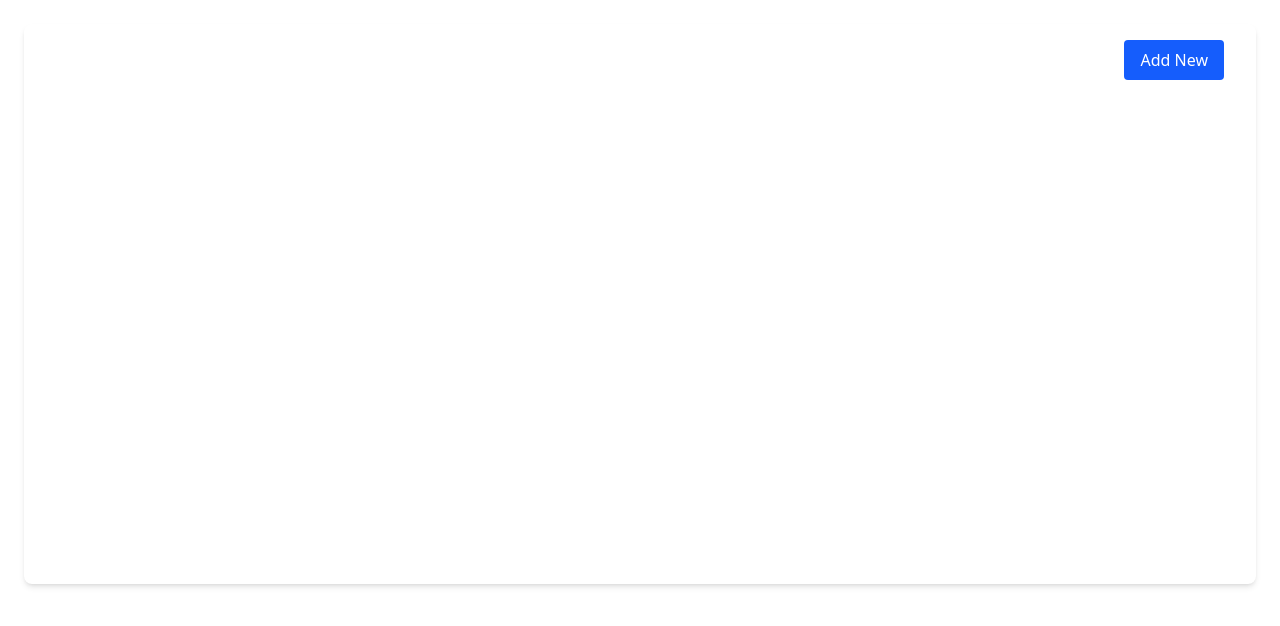
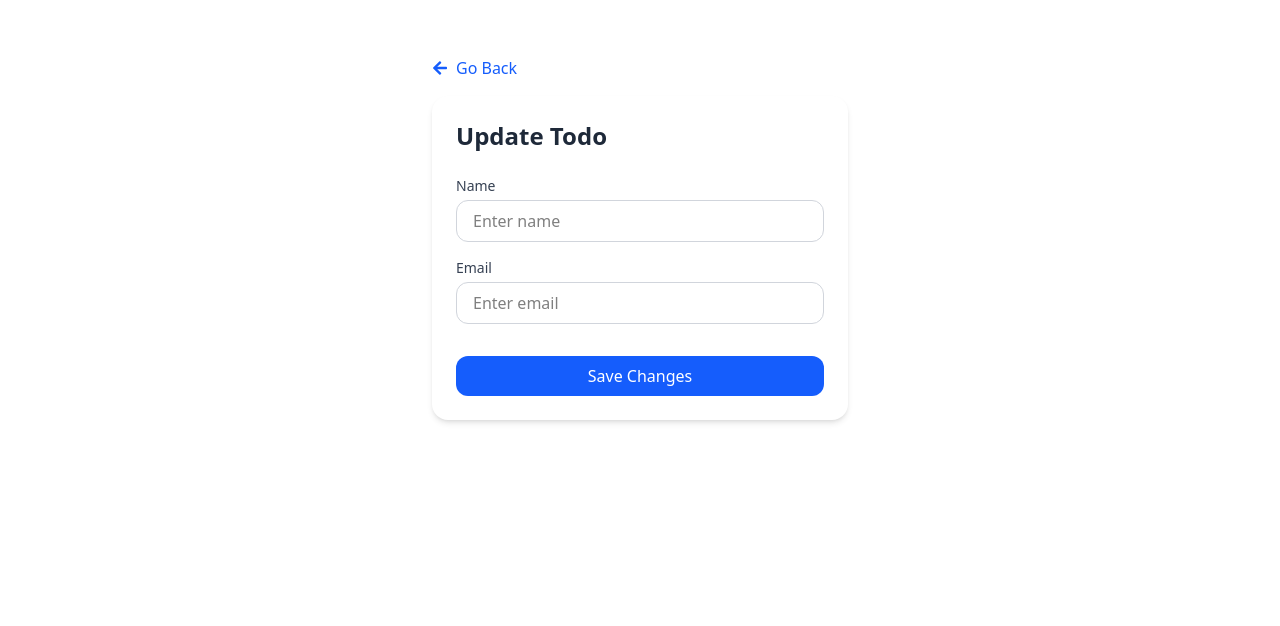
Before and after one commit to goni715/todo-front-with-mysql, a React (Vite) app: page /todo/1 in a window 1280 px wide. Shown: the top 626 px of the page. Built offline with nearby package versions, Linux system fonts and the light colour scheme; no server answers.

Commit message:
create NotFoundpage

```diff
--- a/src/App.tsx
+++ b/src/App.tsx
@@ -1,9 +1,18 @@
+import { BrowserRouter, Route, Routes } from "react-router-dom";
 import HomePage from "./pages/HomePage";
+import TodoEditPage from "./pages/TodoEditPage";
+import NotFoundPage from "./pages/NotFoundPage";
 
 const App = () => {
   return (
     <>
-      <HomePage/>
+      <BrowserRouter>
+       <Routes>
+        <Route path="/" element={<HomePage/>}/>
+        <Route path="/todo/:id" element={<TodoEditPage/>}/>
+        <Route path="/*" element={<NotFoundPage/>}/>
+       </Routes>
+      </BrowserRouter>
     </>
   );
 };
--- /dev/null
+++ b/src/pages/NotFoundPage.tsx
@@ -0,0 +1,32 @@
+import { useNavigate } from "react-router-dom";
+
+const NotFoundPage = () => {
+  const navigate = useNavigate();
+
+  const handleGoHome = () => {
+    navigate("/");
+  };
+
+  return (
+    <div className="flex flex-col items-center justify-center min-h-screen bg-gray-100 p-4">
+      <div className="text-center">
+        <h1 className="text-6xl font-bold text-blue-600">404</h1>
+        <p className="mt-4 text-2xl font-semibold text-gray-800">
+          Page Not Found
+        </p>
+        <p className="mt-2 text-gray-600">
+          Sorry, the page you're looking for doesn't exist or has been moved.
+        </p>
+
+        <button
+          onClick={handleGoHome}
+          className="mt-6 inline-flex cursor-pointer items-center px-6 py-3 bg-blue-600 text-white font-medium rounded-xl hover:bg-blue-700 transition"
+        >
+          Go to Homepage
+        </button>
+      </div>
+    </div>
+  );
+};
+
+export default NotFoundPage;
--- a/src/pages/TodoEditPage.tsx
+++ b/src/pages/TodoEditPage.tsx
@@ -1,6 +1,9 @@
 import { useState } from "react";
+import { FaArrowLeft } from "react-icons/fa"; // Make sure you have react-icons installed
+import { useNavigate } from "react-router-dom"; // assuming you're using React Router for navigation
 
 const TodoEditPage = () => {
+  const navigate = useNavigate();
   const [formData, setFormData] = useState({
     name: "",
     email: "",
@@ -16,12 +19,27 @@ const TodoEditPage = () => {
 
   const handleSubmit = (e) => {
     e.preventDefault();
-    // Handle form submission (e.g., API call)
     console.log("Updated Todo:", formData);
+    // Here you can add your API call or logic
+  };
+
+  const handleGoBack = () => {
+    navigate("/"); // This navigates to the previous page
   };
 
   return (
-    <div className="max-w-md mx-auto mt-10 bg-white rounded-2xl shadow-md p-6 space-y-6">
+    <div className="max-w-md mx-auto mt-10 p-4">
+      {/* Go Back Button */}
+      <button
+        onClick={handleGoBack}
+        className="flex items-center text-blue-600 hover:text-blue-800 mb-4"
+      >
+        <FaArrowLeft className="mr-2" />
+        Go Back
+      </button>
+
+      {/* Update Card */}
+      <div className="bg-white rounded-2xl shadow-md p-6 space-y-6">
         <h2 className="text-2xl font-semibold text-gray-800">Update Todo</h2>
 
         <form onSubmit={handleSubmit} className="space-y-4">
@@ -65,6 +83,7 @@ const TodoEditPage = () => {
           </div>
         </form>
       </div>
+    </div>
   );
 };
 
```
Lines whose indentation alone changed are shown as unchanged.
